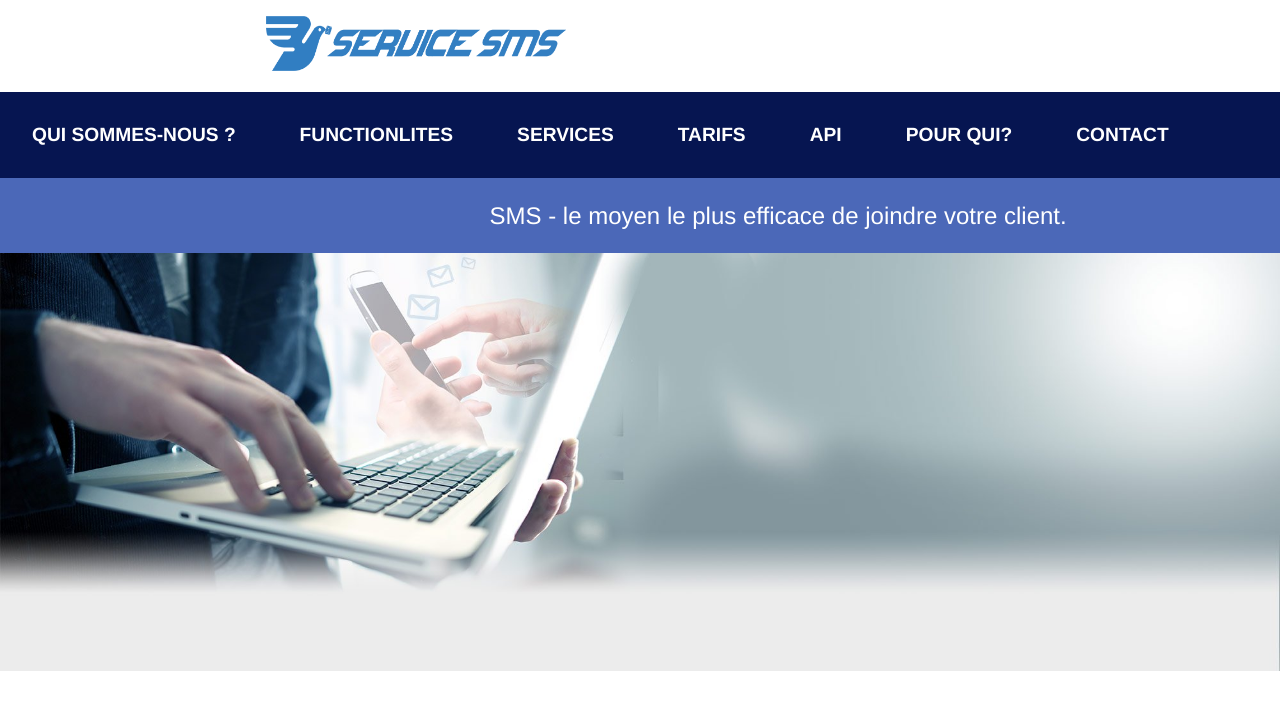
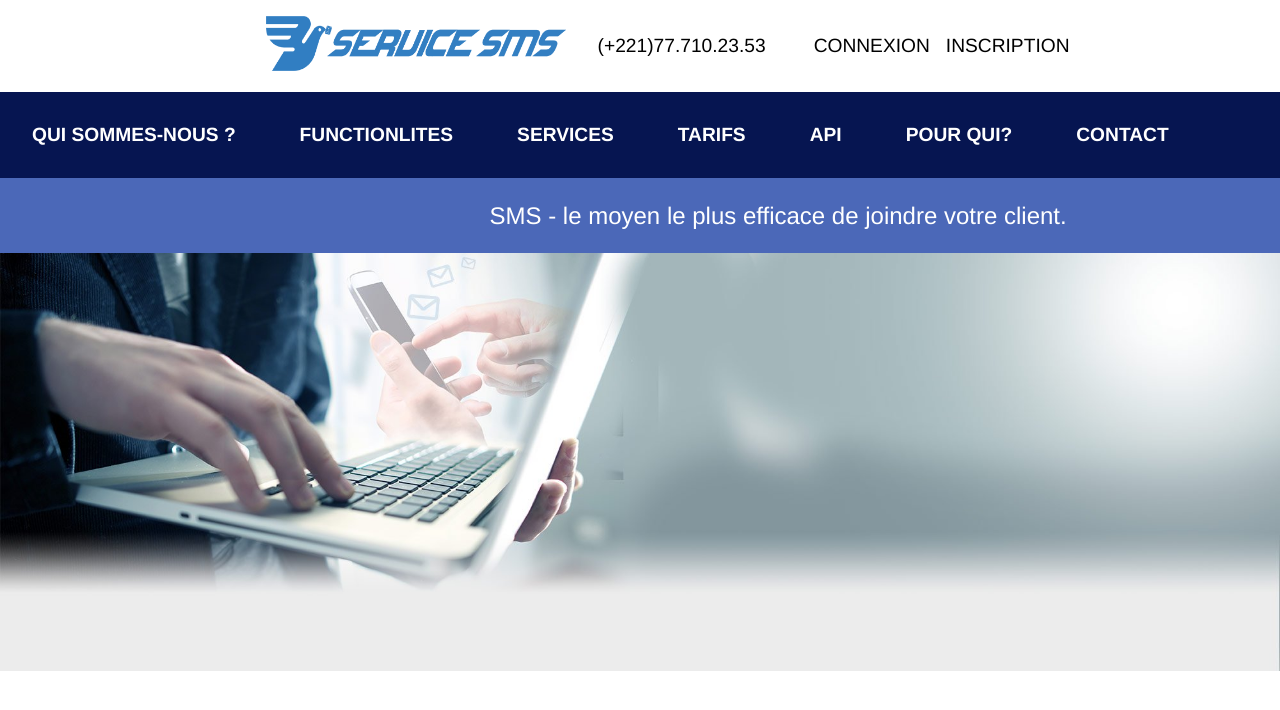
Before and after one commit to Baboucar/arproject, a Vue app: page / in a window 1280 px wide. Shown: the top 710 px of the page. Built offline with nearby package versions, Linux system fonts and the light colour scheme.

Commit message:
added links to the header

```diff
--- a/src/components/Navigation.vue
+++ b/src/components/Navigation.vue
@@ -18,17 +18,18 @@
 
              </div>
 
-                <!-- <div class="contact">
-                    <div class="contact__item">
-                    <img class="icon" src="/../images/mail.png" alt="">
-                    <a href="mailto:test@gmail.com"> info@gmail.com</a>
+                <div class="contact">
+
+                    <div class="link__item">
+                    <!-- <img class="icon" src="/../images/phone.png" alt=""> -->
+                    <a href="tel:+221777102353">(+221)77.710.23.53</a>
+                     </div>
+
+                    <div class="link__item">
+                     <router-link to="" class="header__links">CONNEXION</router-link>
+                     <router-link to="" class="header__links">INSCRIPTION</router-link>
                     </div>
-                    <div class="contact__item">
-                    <img class="icon" src="/../images/phone.png" alt="">
-                    <a href="tel:+221777102353">+221777102353</a>
-
-                     </div>
-                </div> -->
+                </div>
             </div>
         </header>
       <nav class="nav">
@@ -158,12 +159,16 @@
     //        padding-left: 1rem;
 
     //    }
-    .contact__item{
+    .link__item{
         display: flex;
         margin-left: 2rem;
         align-items: center;
+        justify-content: center;
 
+    }
 
+    .header__links{
+        padding-left: 1rem;
     }
    }
 </style>
```
